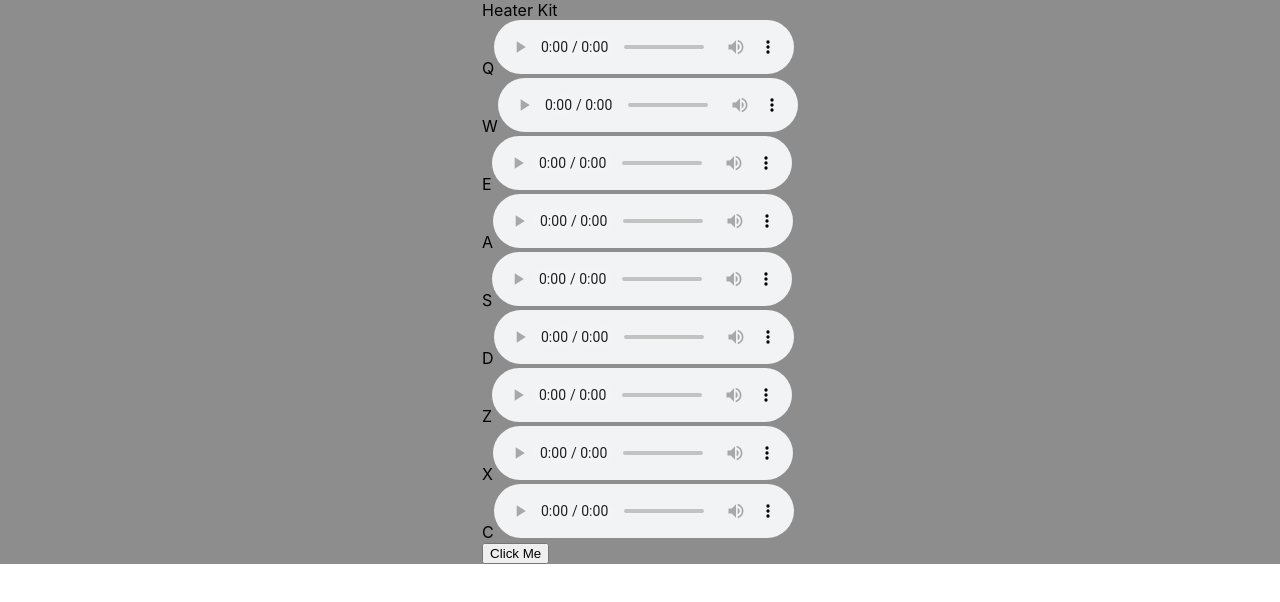
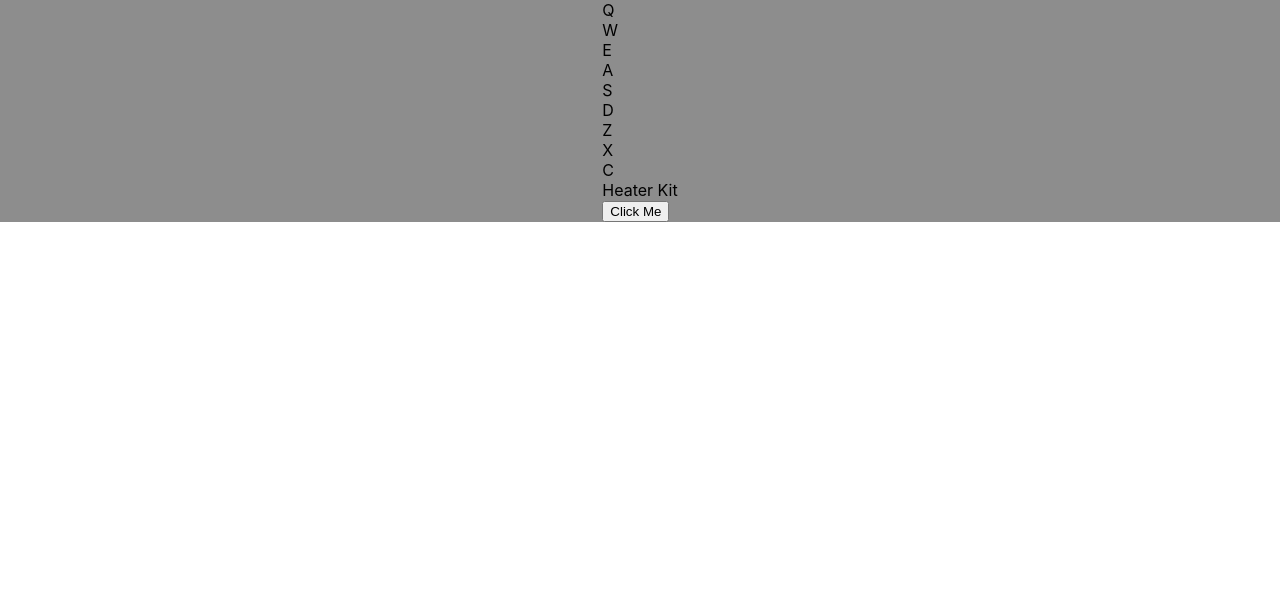
Before and after one commit to YESENIA2012/drum-machine, a React (Create React App) app: page / in a window 1280 px wide. Shown: the top 602 px of the page. Built offline with nearby package versions, Linux system fonts and the light colour scheme.

Commit message:
audio tag removed

```diff
--- a/src/pianoKit.js
+++ b/src/pianoKit.js
@@ -14,22 +14,20 @@ const PianoMoodContainer = (props) => {
           return (
             <div
               key={keyCode}
-              className={`key-${index}`}
+              className={`element-${index}`}
               onClick={handleButtonClick}
             >
               {keyTrigger}
-              <audio controls src={soundBankUrl} autoPlay></audio>
             </div>
           );
         } else {
           return (
             <div
               key={keyCode}
-              className={`key-${index}`}
+              className={`element-${index}`}
               onClick={handleButtonClick}
             >
               {keyTrigger}
-              <audio controls src={soundPainoUrl} autoPlay></audio>
             </div>
           );
         }
@@ -50,10 +48,12 @@ const PianoMoodContainer = (props) => {
 
   return (
     <div className="container-elements">
-      {title}
-      <div>{items}</div>
-      <div>{nameSound}</div>
-      <button onClick={handleMoodClick}>Click Me</button>
+      <div className="contenedor-items">{items}</div>
+      <div>
+        <div>{title}</div>
+        <div>{nameSound}</div>
+        <button onClick={handleMoodClick}>Click Me</button>
+      </div>
     </div>
   );
 };
```
